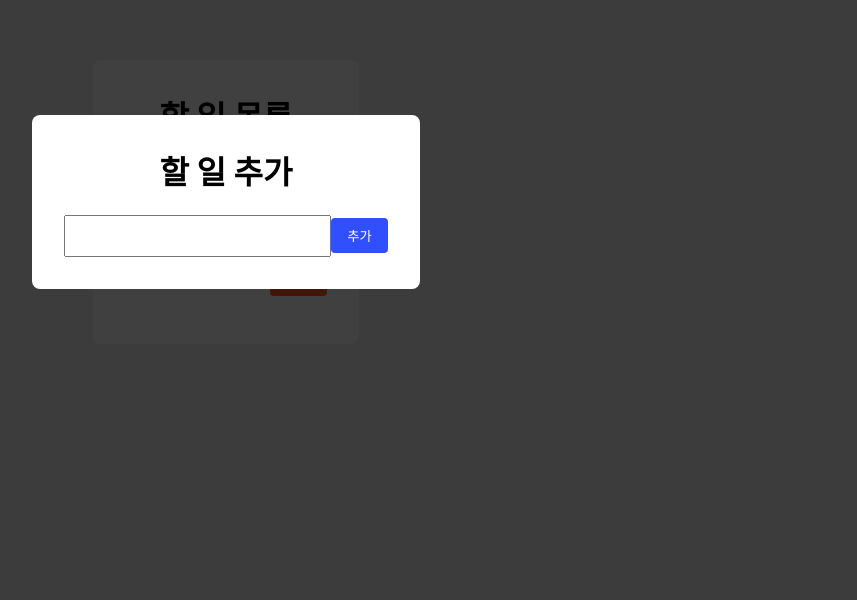
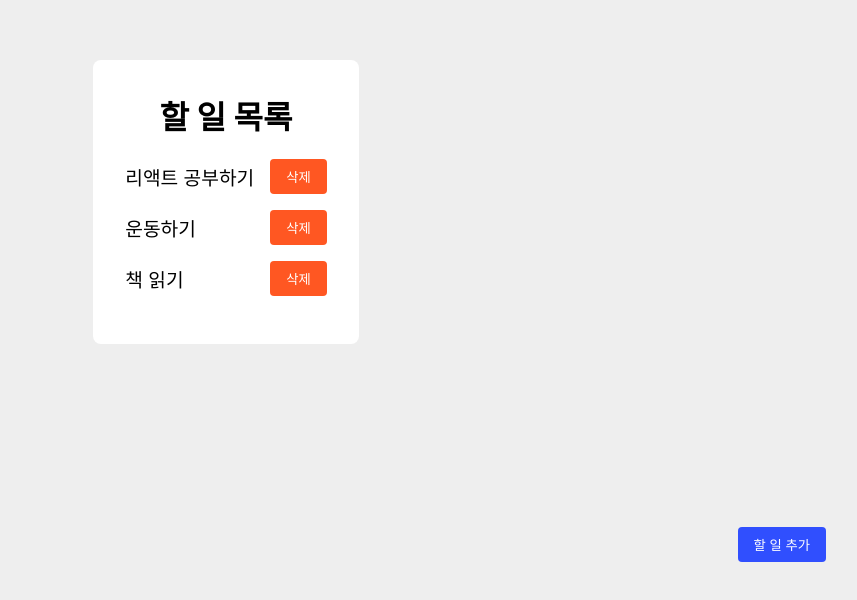
Before and after one commit to hardwoong/ReactPrac, a React (Create React App) app in the folder ch6/todo/: page / in a window 1280 px wide. Shown: the part 198-798 px from the top of the page, without its empty margins (414-1271 px from the left). Built offline with nearby package versions, Linux system fonts and the light colour scheme.

Commit message:
add showinputbtn

```diff
--- a/ch6/todo/src/App.tsx
+++ b/ch6/todo/src/App.tsx
@@ -2,6 +2,7 @@ import styled from '@emotion/styled';
 import { useState } from 'react';
 import { DataView } from 'components/DataView';
 import { ToDoInput } from 'components/ToDoInput';
+import { ShowInputButton } from 'components/ShowInputButton';
 
 const Container = styled.div`
   height: 100vh;
@@ -18,23 +19,26 @@ function App() {
     '운동하기',
     '책 읽기',
   ]);
+  const [showToDoInput, setShowToDoInput] = useState(false);
   const [toDo, setToDo] = useState('');
 
   const onDelete = (todo: string) => {
     setToDoList(toDoList.filter((item) => item !== todo));
   };
 
-  const onAdd = () => {
-    if (toDo === '') return;
-
+  const onAdd = (toDo: string) => {
     setToDoList([...toDoList, toDo]);
-    setToDo('');
+    setShowToDoInput(false);
   };
 
   return (
     <Container>
       <DataView toDoList={toDoList} onDelete={onDelete} />
-      <ToDoInput onAdd={onAdd} />
+      {showToDoInput && <ToDoInput onAdd={onAdd} />}
+      <ShowInputButton
+        show={showToDoInput}
+        onClick={() => setShowToDoInput(!showToDoInput)}
+      />
     </Container>
   );
 }
--- /dev/null
+++ b/ch6/todo/src/components/ShowInputButton/index.tsx
@@ -0,0 +1,26 @@
+import styled from '@emotion/styled';
+import { Button } from 'components/Button';
+
+const Container = styled.div`
+  position: absolute;
+  right: 40px;
+  bottom: 40px;
+  z-index: 1;
+`;
+
+interface Props {
+  readonly show: boolean;
+  readonly onClick: () => void;
+}
+
+export const ShowInputButton = ({ show, onClick }: Props) => {
+  return (
+    <Container>
+      <Button
+        label={show ? '닫기' : '할 일 추가'}
+        color={show ? undefined : '#304FFE'}
+        onClick={onClick}
+      />
+    </Container>
+  )
+}
```
